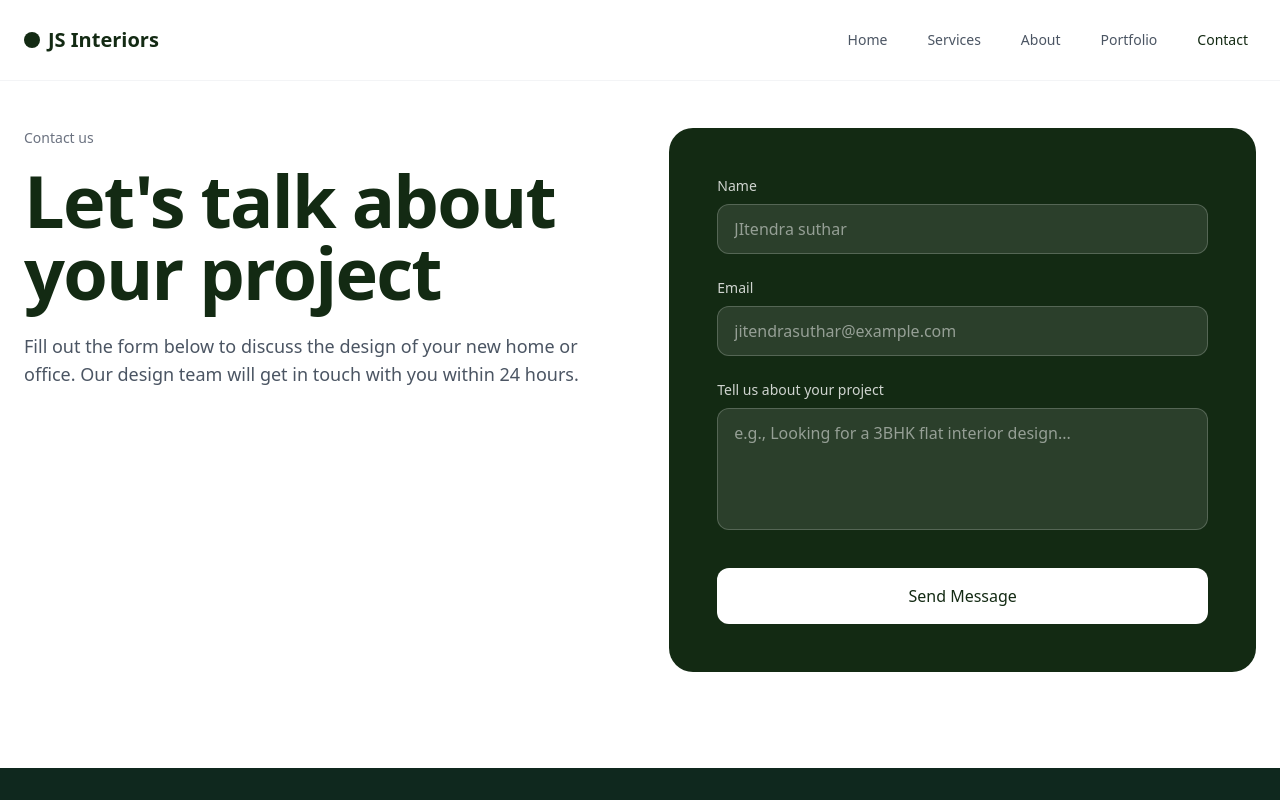
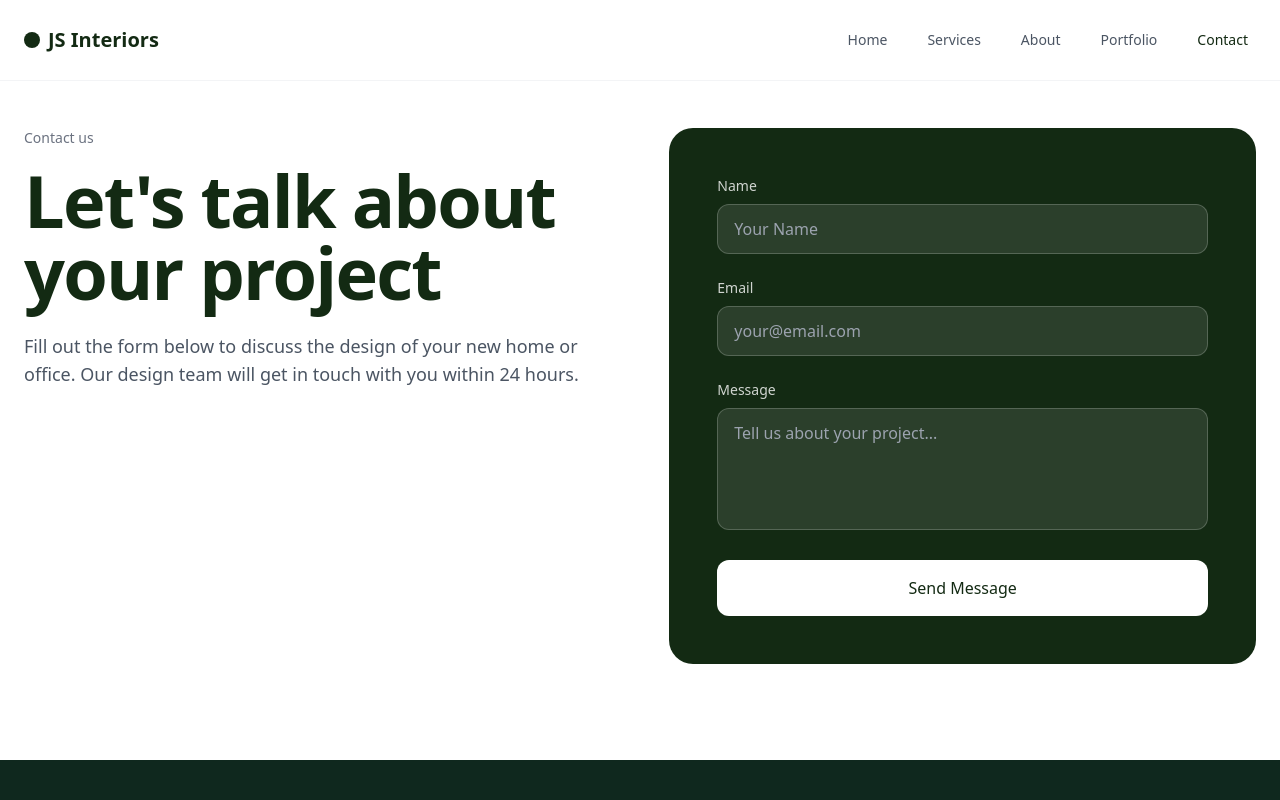
Before and after one commit to iamjitendrasuthar/Interior-Design-Website, a Next.js app: page /contact in a window 1280 px wide. Shown: the top 800 px of the page. Built offline with nearby package versions, Linux system fonts and the light colour scheme.

Commit message:
Added email service

```diff
--- a/app/contact/page.jsx
+++ b/app/contact/page.jsx
@@ -1,10 +1,59 @@
 "use client";
 import { motion } from "framer-motion";
-import { ArrowRight } from "lucide-react";
+import emailjs from "@emailjs/browser";
+import { useRef, useState } from "react";
+import toast, { Toaster } from "react-hot-toast";
 
 export default function Contact() {
+  const formRef = useRef();
+  const [isSubmitting, setIsSubmitting] = useState(false);
+
+  const sendEmail = (e) => {
+    e.preventDefault();
+    setIsSubmitting(true);
+
+    // Sending state ka toast
+    const toastId = toast.loading("Sending your message...");
+
+    emailjs
+      .sendForm(
+        "service_yh5gznc",
+        "template_aa6vn4r",
+        formRef.current,
+        { publicKey: "d0D0yVwnwK4bBx3-I" }, // Object syntax
+      )
+      .then(
+        (result) => {
+          // Success hone par loading toast ko success mein badlein
+          toast.success("Message sent successfully!", { id: toastId });
+          formRef.current.reset();
+          setIsSubmitting(false);
+        },
+        (error) => {
+          // Error aane par error toast dikhayein
+          toast.error(`Failed to send: ${error.text || error.message}`, {
+            id: toastId,
+          });
+          setIsSubmitting(false);
+        },
+      );
+  };
+
   return (
-    <div className="w-full pt-32 pb-24 max-w-7xl mx-auto px-6">
+    <div className="w-full pt-32 pb-24 max-w-7xl mx-auto px-6 relative">
+      {/* Toaster component ko render karna zaroori hai taaki toasts screen par dikhein */}
+      <Toaster
+        position="top-right"
+        toastOptions={{
+          style: {
+            background: "#132A13",
+            color: "#fff",
+            borderRadius: "12px",
+            padding: "16px",
+          },
+        }}
+      />
+
       <div className="flex flex-col md:flex-row gap-16 items-start">
         <motion.div
           initial={{ opacity: 0, x: -30 }}
@@ -27,45 +76,57 @@
         <motion.div
           initial={{ opacity: 0, x: 30 }}
           animate={{ opacity: 1, x: 0 }}
-          transition={{ duration: 0.6, delay: 0.2 }}
+          transition={{ duration: 0.6 }}
           className="md:w-1/2 bg-[#132A13] rounded-3xl p-8 md:p-12 w-full text-white"
         >
           <form
+            ref={formRef}
+            onSubmit={sendEmail}
             className="flex flex-col gap-6"
-            onSubmit={(e) => e.preventDefault()}
           >
             <div>
-              <label className="block text-sm font-medium mb-2 opacity-80">
-                Name
-              </label>
+              <label className="block text-sm mb-2 opacity-80">Name</label>
               <input
                 type="text"
-                placeholder="JItendra suthar"
-                className="w-full bg-white/10 border border-white/20 rounded-xl px-4 py-3 text-white placeholder:text-white/50 focus:outline-none focus:border-white/50 transition-colors"
+                name="user_name"
+                required
+                placeholder="Your Name"
+                className="w-full bg-white/10 border border-white/20 rounded-xl px-4 py-3 text-white focus:outline-none focus:border-white/50 transition-colors"
               />
             </div>
+
             <div>
-              <label className="block text-sm font-medium mb-2 opacity-80">
-                Email
-              </label>
+              <label className="block text-sm mb-2 opacity-80">Email</label>
               <input
                 type="email"
-                placeholder="jitendrasuthar@example.com"
-                className="w-full bg-white/10 border border-white/20 rounded-xl px-4 py-3 text-white placeholder:text-white/50 focus:outline-none focus:border-white/50 transition-colors"
+                name="user_email"
+                required
+                placeholder="your@email.com"
+                className="w-full bg-white/10 border border-white/20 rounded-xl px-4 py-3 text-white focus:outline-none focus:border-white/50 transition-colors"
               />
             </div>
+
             <div>
-              <label className="block text-sm font-medium mb-2 opacity-80">
-                Tell us about your project
-              </label>
+              <label className="block text-sm mb-2 opacity-80">Message</label>
               <textarea
-                placeholder="e.g., Looking for a 3BHK flat interior design..."
+                name="message"
+                required
                 rows="4"
-                className="w-full bg-white/10 border border-white/20 rounded-xl px-4 py-3 text-white placeholder:text-white/50 focus:outline-none focus:border-white/50 transition-colors resize-none"
-              ></textarea>
+                placeholder="Tell us about your project..."
+                className="w-full bg-white/10 border border-white/20 rounded-xl px-4 py-3 text-white resize-none focus:outline-none focus:border-white/50 transition-colors"
+              />
             </div>
-            <button className="bg-white text-[#132A13] px-8 py-4 rounded-xl font-medium w-full mt-2 hover:bg-gray-100 transition-colors">
-              Send Message
+
+            <button
+              type="submit"
+              disabled={isSubmitting}
+              className={`bg-white text-[#132A13] px-8 py-4 rounded-xl font-medium transition-all duration-300 ${
+                isSubmitting
+                  ? "opacity-70 cursor-not-allowed"
+                  : "hover:bg-gray-100 hover:scale-[1.02]"
+              }`}
+            >
+              {isSubmitting ? "Sending..." : "Send Message"}
             </button>
           </form>
         </motion.div>
--- a/package.json
+++ b/package.json
@@ -9,11 +9,13 @@
     "lint": "eslint"
   },
   "dependencies": {
+    "@emailjs/browser": "^4.4.1",
     "framer-motion": "^12.36.0",
     "lucide-react": "^0.577.0",
     "next": "16.1.6",
     "react": "19.2.3",
-    "react-dom": "19.2.3"
+    "react-dom": "19.2.3",
+    "react-hot-toast": "^2.6.0"
   },
   "devDependencies": {
     "@types/node": "^20",
```
Also changed, not shown: 1 other file (tests, documents, lock files or other folders).
